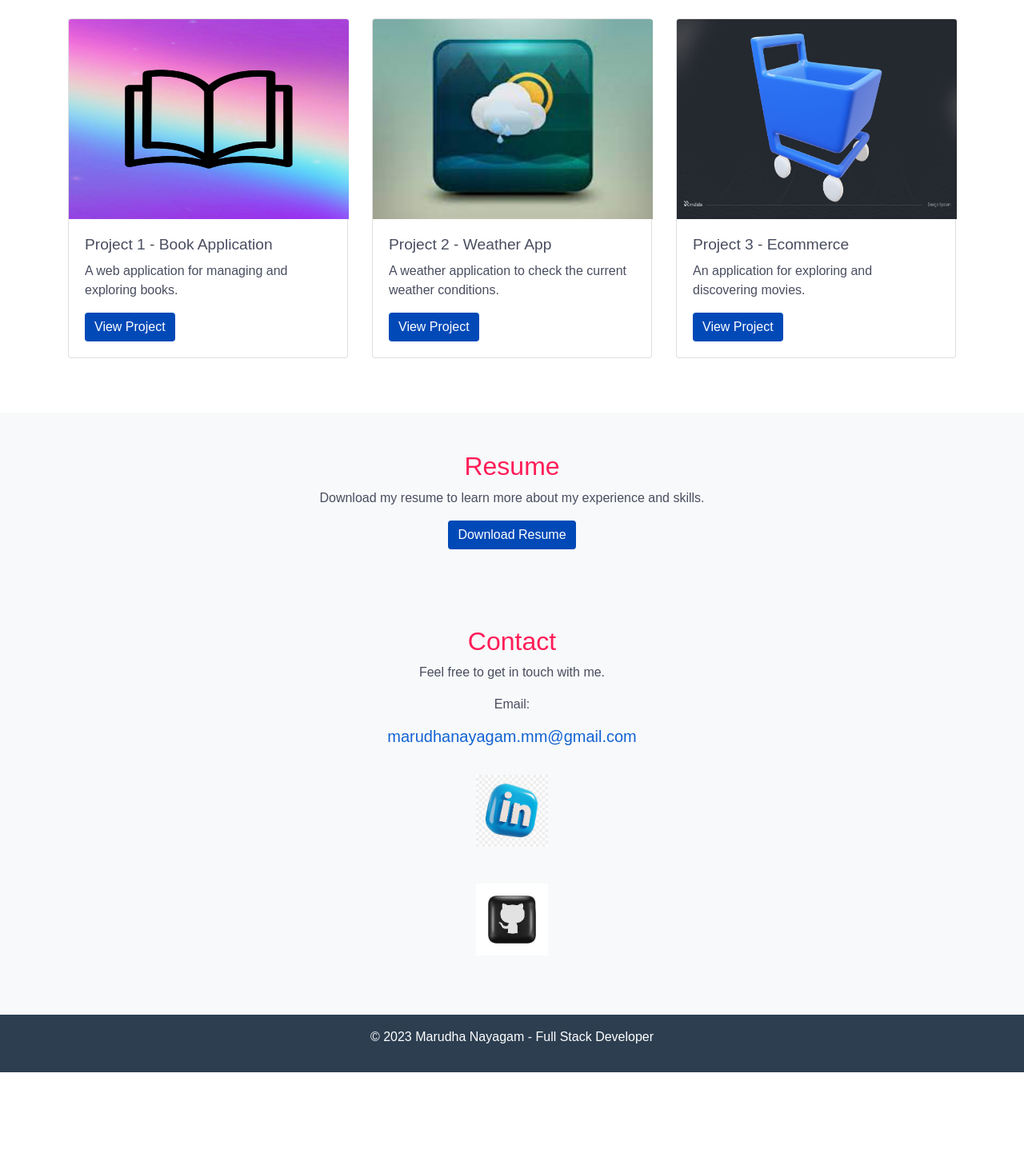
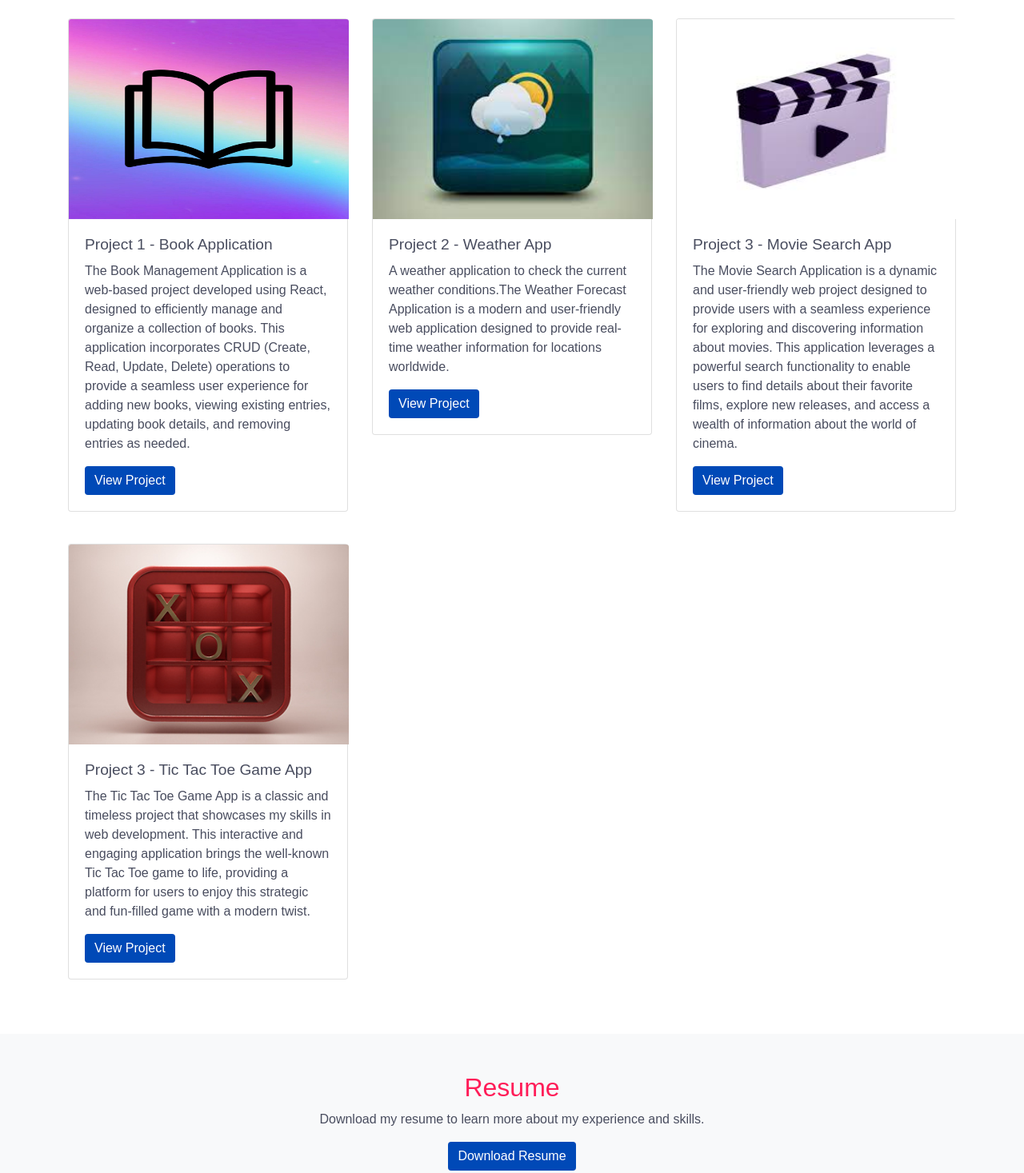
Before and after one commit to Marudha-Nayagam/Portfolio, a plain HTML site: page index.html in a window 1280 px wide. Shown: the part 893-2360 px from the top of the page at 80% size. Before the commit the page ends 2234 px from the top, so only its background shows below. Drawn offline with nearby package versions, Linux system fonts and the light colour scheme.

Commit message:
added game app

```diff
--- a/index.html
+++ b/index.html
@@ -48,7 +48,7 @@
                 </div>
                 <div class="col-lg-6">
                     <!-- You can add an image here -->
-                    <img class="bg-img" src="" alt="Profile picture">
+                    <!-- <img class="bg-img" src="" alt="Profile picture"> -->
                 </div>
             </div>
         </div>
@@ -137,8 +137,8 @@
                     <img src="./Images/bookapp2.jpg" class="card-img-top" alt="Book Application Icon">
                     <div class="card-body">
                         <h5 class="card-title">Project 1 - Book Application</h5>
-                        <p class="card-text">A web application for managing and exploring books.</p>
-                        <button class="btn btn-primary view-project-btn" data-toggle="modal" data-target="#projectModal1"><a style="color: white; text-decoration: none;" href="https://chat.openai.com/c/00853b84-37e4-412a-8922-dd7d3c128110" target="_blank">View Project</a></button>
+                        <p class="card-text">The Book Management Application is a web-based project developed using React, designed to efficiently manage and organize a collection of books. This application incorporates CRUD (Create, Read, Update, Delete) operations to provide a seamless user experience for adding new books, viewing existing entries, updating book details, and removing entries as needed.</p>
+                        <button class="btn btn-primary view-project-btn" data-toggle="modal" data-target="#projectModal1"><a style="color: white; text-decoration: none;" href="https://64dc65dc1331282e502a6d2a--jolly-pithivier-8b29f2.netlify.app/" target="_blank">View Project</a></button>
                     </div>
                 </div>
             </div>
@@ -147,18 +147,28 @@
                     <img src="./Images/weather.jpg" class="card-img-top" alt="Weather App Icon">
                     <div class="card-body">
                         <h5 class="card-title">Project 2 - Weather App</h5>
-                        <p class="card-text">A weather application to check the current weather conditions.</p>
-                        <button class="btn btn-primary" data-toggle="modal" data-target="#projectModal2"><a style="color: white; text-decoration: none;" href="https://chat.openai.com/c/00853b84-37e4-412a-8922-dd7d3c128110" target="_blank">View Project</a></button>
+                        <p class="card-text">A weather application to check the current weather conditions.The Weather Forecast Application is a modern and user-friendly web application designed to provide real-time weather information for locations worldwide.</p>
+                        <button class="btn btn-primary" data-toggle="modal" data-target="#projectModal2"><a style="color: white; text-decoration: none;" href="https://651a588b4c5cd74c831256f8--courageous-piroshki-74ba23.netlify.app/" target="_blank">View Project</a></button>
                     </div>
                 </div>
             </div>
             <div class="col-md-4">
                 <div class="card">
-                    <img src="./Images/shopcart1.jpg" class="card-img-top" alt="Movie Application Icon">
+                    <img src="./Images/movie.jpg" class="card-img-top" alt="Weather App Icon">
                     <div class="card-body">
-                        <h5 class="card-title">Project 3 - Ecommerce</h5>
-                        <p class="card-text">An application for exploring and discovering movies.</p>
-                        <button class="btn btn-primary" data-toggle="modal" data-target="#projectModal3"><a style="color: white; text-decoration: none;" href="https://chat.openai.com/c/00853b84-37e4-412a-8922-dd7d3c128110" target="_blank">View Project</a></button>
+                        <h5 class="card-title">Project 3 - Movie Search App</h5>
+                        <p class="card-text">The Movie Search Application is a dynamic and user-friendly web project designed to provide users with a seamless experience for exploring and discovering information about movies. This application leverages a powerful search functionality to enable users to find details about their favorite films, explore new releases, and access a wealth of information about the world of cinema.</p>
+                        <button class="btn btn-primary" data-toggle="modal" data-target="#projectModal2"><a style="color: white; text-decoration: none;" href="https://651cf6a0cab9290667a00bbb--dancing-smakager-2c58da.netlify.app/" target="_blank">View Project</a></button>
+                    </div>
+                </div>
+            </div>
+            <div class="col-md-4">
+                <div class="card">
+                    <img src="./Images/game.jpg" class="card-img-top" alt="Movie Application Icon">
+                    <div class="card-body">
+                        <h5 class="card-title">Project 3 - Tic Tac Toe Game App</h5>
+                        <p class="card-text">The Tic Tac Toe Game App is a classic and timeless project that showcases my skills in web development. This interactive and engaging application brings the well-known Tic Tac Toe game to life, providing a platform for users to enjoy this strategic and fun-filled game with a modern twist.</p>
+                        <button class="btn btn-primary" data-toggle="modal" data-target="#projectModal3"><a style="color: white; text-decoration: none;" href="https://sunny-tiramisu-1c643a.netlify.app/" target="_blank">View Project</a></button>
                     </div>
                 </div>
             </div>
```
Also changed, not shown: Images/game.jpg (added), Images/movie.jpg (added).
